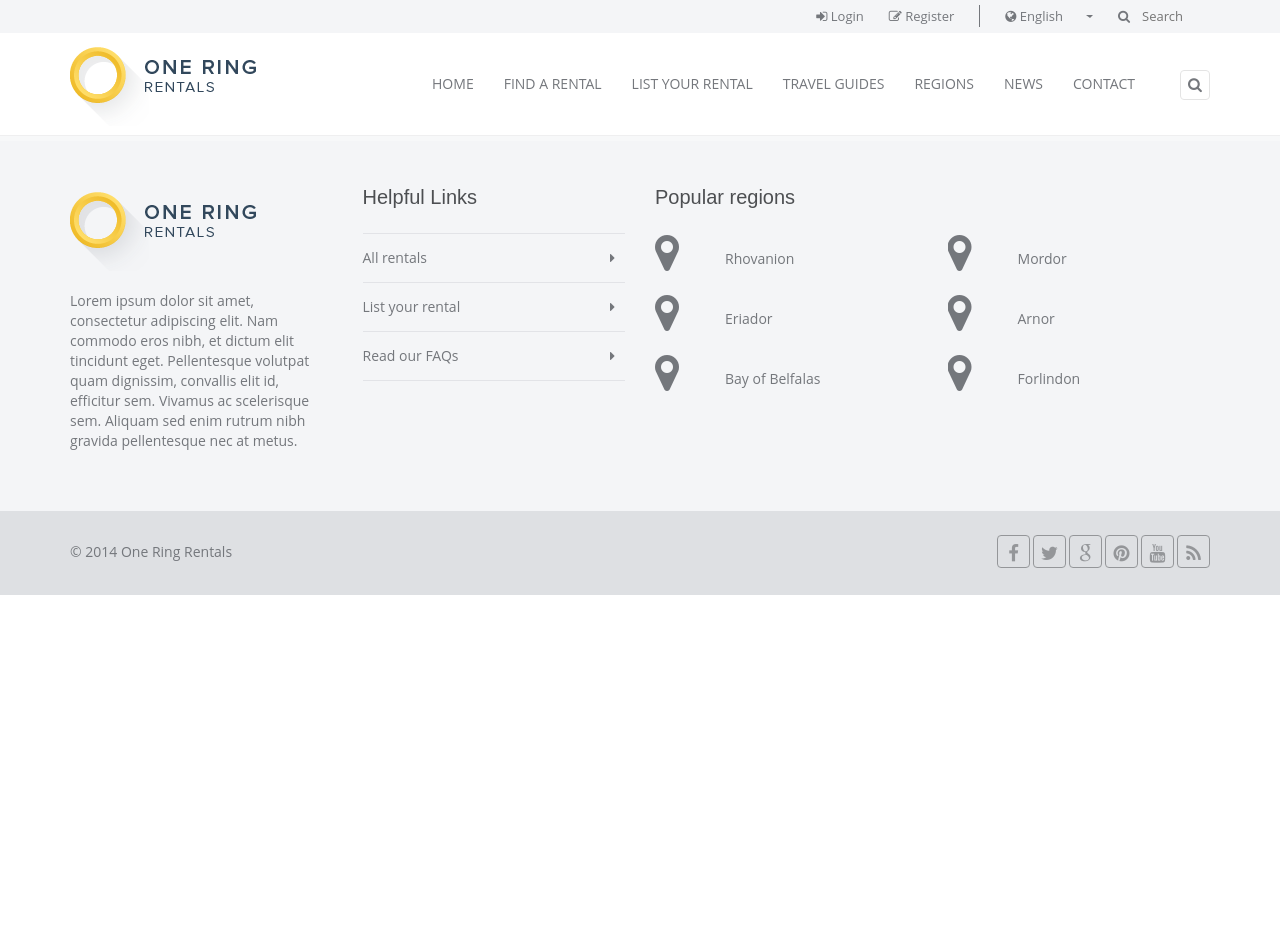
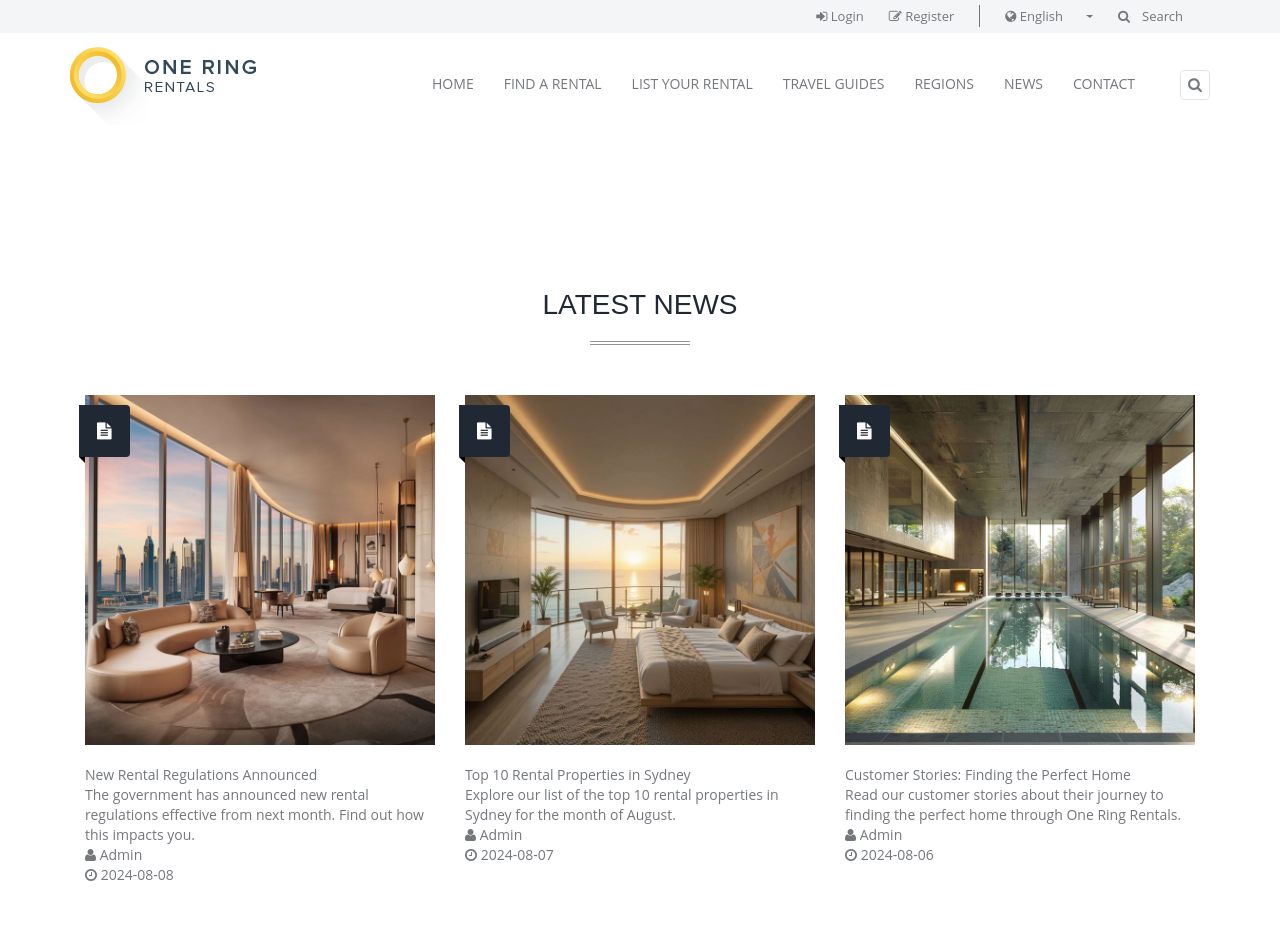
Before and after one commit to anhelinapotapenko/ap-one-ring-rentals, a React app: page /news in a window 1280 px wide. Shown: the top 952 px of the page. Before the commit the page ends 800 px from the top, so only its background shows below. Built offline with nearby package versions, Linux system fonts and the light colour scheme.

Commit message:
Add RegionsPage, updated App.js

```diff
--- a/src/App.js
+++ b/src/App.js
@@ -6,6 +6,7 @@ import "./css/style.css";
 import HomePage from "./pages/HomePage.js";
 import ContactPage from "./pages/ContactPage.js";
 import RegionsPage from "./pages/RegionsPage.js";
+import NewsPage from "./pages/NewsPage.js";
 
 import Header from "./components/Header.js";
 import Footer from "./components/Footer.js";
@@ -20,6 +21,7 @@ function App() {
         <Route path="/" element={<HomePage />} />
         <Route path="/contact" element={<ContactPage />} />
         <Route path="/regions" element={<RegionsPage />} />
+        <Route path="/news" element={<NewsPage />} />
       </Routes>
       <Footer />
     </>
--- a/src/pages/NewsPage.js
+++ b/src/pages/NewsPage.js
@@ -0,0 +1,114 @@
+import React from "react";
+
+import image05 from "../images/building05.jpg";
+import image06 from "../images/building06.jpg";
+import image07 from "../images/building07.jpg";
+
+function NewsPage() {
+  return (
+    <div id="wrapper">
+      <div className="content">
+        <div className="container">
+          <div className="row">
+            <div className="main col-sm-12">
+              <h1 className="section-title">Latest News</h1>
+              <div className="grid-style1 clearfix">
+                <div className="item col-md-4">
+                  <div className="image">
+                    <a href="#">
+                      <span className="btn btn-default">
+                        <i className="fa fa-file-o"></i> Read More
+                      </span>
+                    </a>
+                    <img src={image05} alt="" />
+                  </div>
+                  <div className="tag">
+                    <i className="fa fa-file-text"></i>
+                  </div>
+                  <div className="info-blog">
+                    <div className="title">
+                      New Rental Regulations Announced
+                    </div>
+                    <div className="text">
+                      The government has announced new rental regulations
+                      effective from next month. Find out how this impacts you.
+                    </div>
+                    <span className="meta">
+                      <div className="author">
+                        <i className="fa fa-user"></i> Admin
+                      </div>
+                      <div className="date">
+                        <i className="fa fa-clock-o"></i> 2024-08-08
+                      </div>
+                    </span>
+                  </div>
+                </div>
+                <div className="item col-md-4">
+                  <div className="image">
+                    <a href="#">
+                      <div className="btn btn-default">
+                        <i className="fa fa-file-o"></i> Read More
+                      </div>
+                    </a>
+                    <img src={image06} alt="" />
+                  </div>
+                  <div className="tag">
+                    <i className="fa fa-file-text"></i>
+                  </div>
+                  <div className="info-blog">
+                    <div className="title">
+                      Top 10 Rental Properties in Sydney
+                    </div>
+                    <div className="text">
+                      Explore our list of the top 10 rental properties in Sydney
+                      for the month of August.
+                    </div>
+                    <span className="meta">
+                      <div className="author">
+                        <i className="fa fa-user"></i> Admin
+                      </div>
+                      <span className="date">
+                        <i className="fa fa-clock-o"></i> 2024-08-07
+                      </span>
+                    </span>
+                  </div>
+                </div>
+                <div className="item col-md-4">
+                  <div className="image">
+                    <a href="#">
+                      <span className="btn btn-default">
+                        <i className="fa fa-file-o"></i> Read More
+                      </span>
+                    </a>
+                    <img src={image07} alt="" />
+                  </div>
+                  <div className="tag">
+                    <i className="fa fa-file-text"></i>
+                  </div>
+                  <div className="info-blog">
+                    <div className="title">
+                      Customer Stories: Finding the Perfect Home
+                    </div>
+                    <div className="text">
+                      Read our customer stories about their journey to finding
+                      the perfect home through One Ring Rentals.
+                    </div>
+                    <span className="meta">
+                      <div className="author">
+                        <i className="fa fa-user"></i> Admin
+                      </div>
+                      <div className="date">
+                        <i className="fa fa-clock-o"></i> 2024-08-06
+                      </div>
+                    </span>
+                  </div>
+                </div>
+              </div>
+            </div>
+          </div>
+        </div>
+      </div>
+    </div>
+  );
+}
+export default NewsPage;
```
